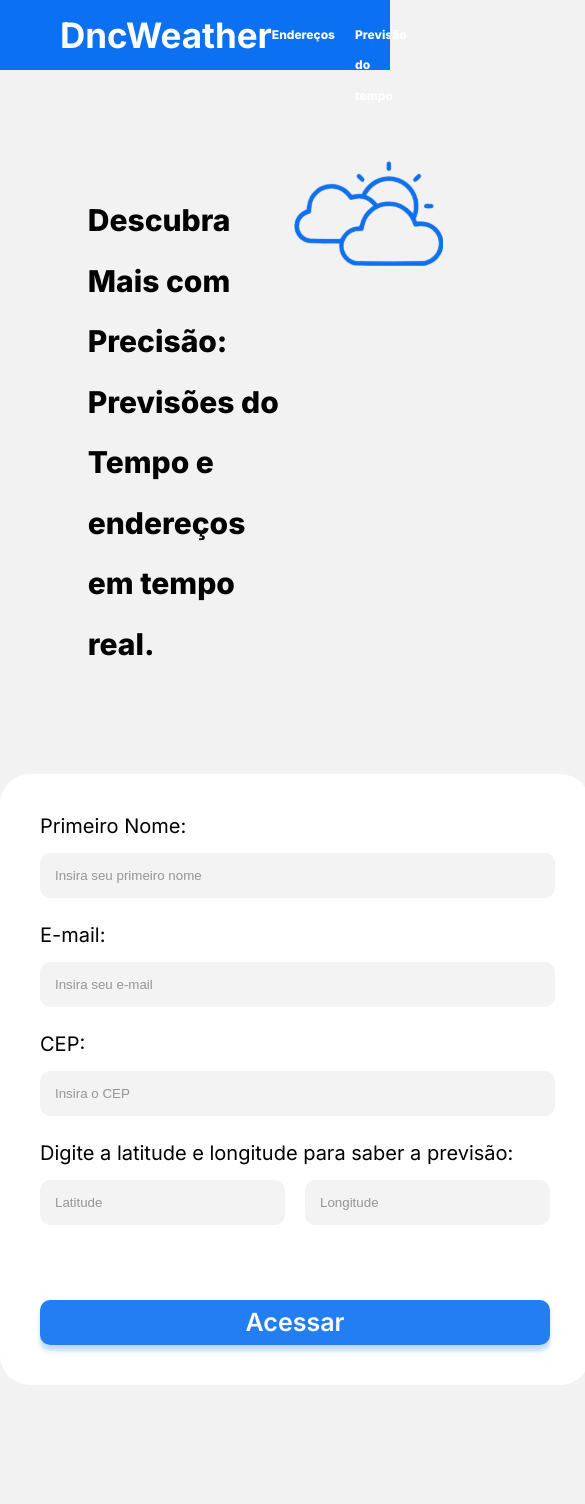
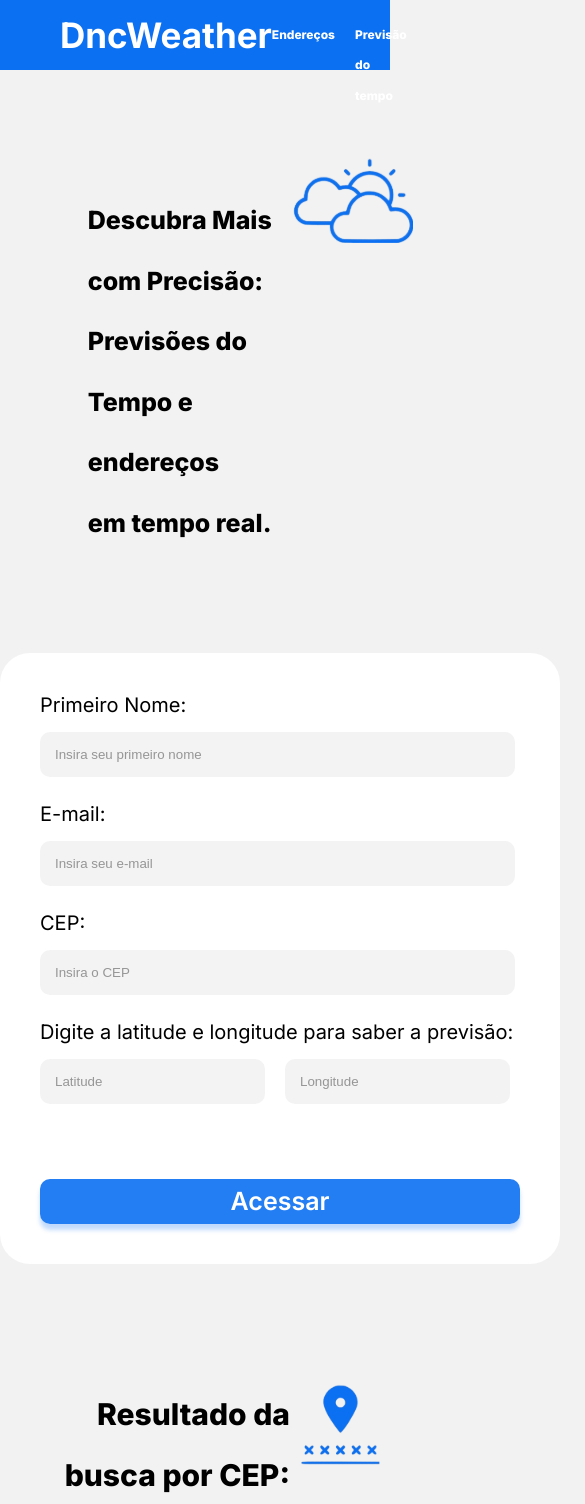
Before and after one commit to luizmarcelolm/tela_api, a React (Create React App) app: page / in a window 390 px wide. Shown: the top 1504 px of the page, 585 px wide, since content can reach past the window. Built offline with nearby package versions, Linux system fonts and the light colour scheme.

Commit message:
alt layout

```diff
--- a/src/App.css
+++ b/src/App.css
@@ -321,7 +321,31 @@ margin-bottom: 25px;
 
     @media only screen and (max-width: 1200px){
       .sectionTitulo{
-        font-size: 30px;
+        font-size: 25px;
+      }
+
+      .containner{
+        width: 480px;
+      }
+
+      .label{
+        width: 460px;
+      }
+
+      .input{
+        width: 460px;
+      }
+
+      .input1{
+        width: 210px;
+      }
+
+      .input2{
+        width: 210px;
+      }
+
+      .button{
+        width: 100%;
       }
 
       .lista{
@@ -329,7 +353,7 @@ margin-bottom: 25px;
       }
 
       .imagem1{
-        width: 150px;
+        width: 120px;
       }
       .tituloCep{
         font-size: 30px;
```
